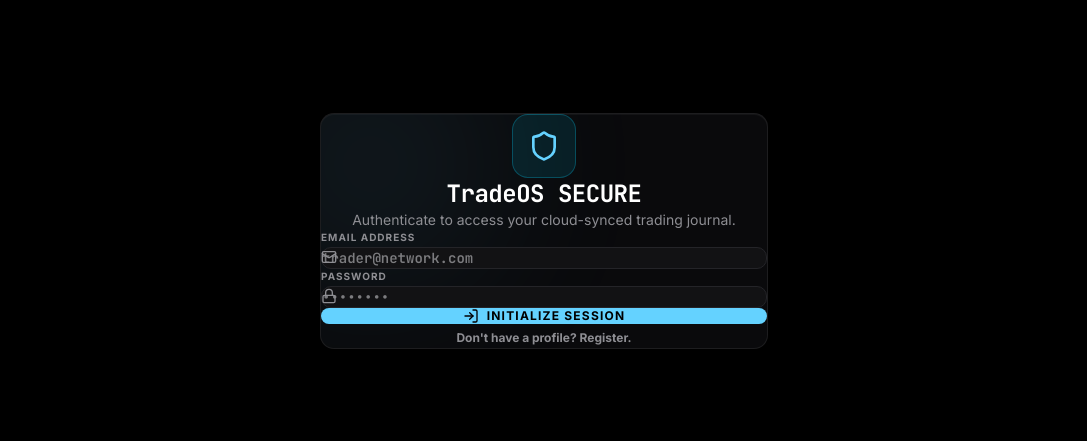
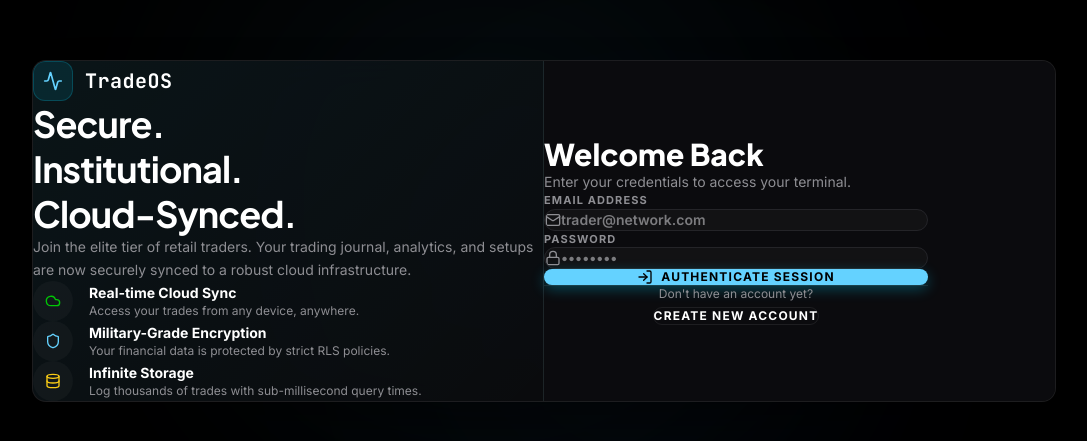
Before and after one commit to hputta23/trading-journal-app, a React (Vite) app: page / in a window 1280 px wide. Shown: the part 169-610 px from the top of the page, without its empty margins (96-1183 px from the left). Built offline with nearby package versions, Linux system fonts and the light colour scheme.

Commit message:
fix: Complete redesign of AuthView to fix overlapping inputs and improve aesthetics

```diff
--- a/src/components/AuthView.jsx
+++ b/src/components/AuthView.jsx
@@ -1,6 +1,6 @@
 import { useState } from 'react';
 import { supabase } from '../utils/supabaseClient';
-import { Shield, Mail, Lock, LogIn, UserPlus } from 'lucide-react';
+import { Shield, Mail, Lock, LogIn, UserPlus, Activity, Cloud, Database } from 'lucide-react';
 
 export default function AuthView() {
   const [isLogin, setIsLogin] = useState(true);
@@ -33,43 +33,96 @@ export default function AuthView() {
   };
 
   return (
-    <div className="min-h-screen w-full flex items-center justify-center p-4 fade-in" style={{ background: 'var(--bg-app)', fontFamily: "'Inter', sans-serif" }}>
-      <div className="glass-panel w-full max-w-md p-8 rounded-2xl relative overflow-hidden" style={{ border: '1px solid var(--border-card)' }}>
+    <div className="min-h-screen w-full flex items-center justify-center p-4 sm:p-8 fade-in" style={{ background: 'var(--bg-app)', fontFamily: "'Inter', sans-serif" }}>
+      {/* Premium ambient glow */}
+      <div style={{ position: 'fixed', top: '20%', left: '30%', width: '400px', height: '400px', background: 'var(--color-cyan)', filter: 'blur(150px)', opacity: 0.1, borderRadius: '50%', zIndex: 0, pointerEvents: 'none' }} />
+      <div style={{ position: 'fixed', bottom: '20%', right: '30%', width: '300px', height: '300px', background: '#3b82f6', filter: 'blur(150px)', opacity: 0.1, borderRadius: '50%', zIndex: 0, pointerEvents: 'none' }} />
 
-        {/* Decorative background glow */}
-        <div style={{ position: 'absolute', top: '-50px', left: '-50px', width: '200px', height: '200px', background: 'var(--color-cyan)', filter: 'blur(100px)', opacity: 0.15, borderRadius: '50%', zIndex: 0 }} />
+      <div className="w-full max-w-5xl flex flex-col md:flex-row rounded-3xl overflow-hidden relative z-10 glass-panel" style={{ border: '1px solid var(--border-card)', boxShadow: '0 25px 50px -12px rgba(0, 0, 0, 0.5)' }}>
 
-        <div className="relative z-10">
-          <div className="flex justify-center mb-6">
-            <div className="w-16 h-16 rounded-2xl flex items-center justify-center" style={{ background: 'rgba(0, 212, 255, 0.1)', border: '1px solid rgba(0, 212, 255, 0.25)' }}>
-              <Shield size={32} style={{ color: 'var(--color-cyan)' }} />
+        {/* Left Side: Branding & Features (Hidden on mobile) */}
+        <div className="hidden md:flex flex-col justify-between w-1/2 p-12 relative overflow-hidden" style={{ background: 'linear-gradient(135deg, rgba(0, 212, 255, 0.05) 0%, rgba(0, 0, 0, 0) 100%)', borderRight: '1px solid var(--border-card)' }}>
+          <div>
+            <div className="flex items-center gap-3 mb-10">
+              <div className="w-10 h-10 rounded-xl flex items-center justify-center" style={{ background: 'rgba(0, 212, 255, 0.1)', border: '1px solid rgba(0, 212, 255, 0.2)' }}>
+                <Activity size={20} style={{ color: 'var(--color-cyan)' }} />
+              </div>
+              <span className="text-xl font-bold font-mono-data tracking-wide" style={{ color: 'var(--text-dark)' }}>TradeOS</span>
+            </div>
+
+            <h2 className="text-4xl font-bold mb-6 leading-tight font-sans tracking-tight" style={{ color: 'var(--text-dark)', fontFamily: "'Plus Jakarta Sans', sans-serif" }}>
+              Secure.<br/>Institutional.<br/>Cloud-Synced.
+            </h2>
+            <p className="text-sm leading-relaxed mb-12" style={{ color: 'var(--text-secondary)' }}>
+              Join the elite tier of retail traders. Your trading journal, analytics, and setups are now securely synced to a robust cloud infrastructure.
+            </p>
+
+            <div className="space-y-6">
+              <div className="flex items-center gap-4">
+                <div className="w-10 h-10 rounded-full flex items-center justify-center" style={{ background: 'rgba(255, 255, 255, 0.03)' }}>
+                  <Cloud size={16} style={{ color: 'var(--text-accent)' }} />
+                </div>
+                <div>
+                  <h3 className="text-sm font-bold" style={{ color: 'var(--text-dark)' }}>Real-time Cloud Sync</h3>
+                  <p className="text-xs" style={{ color: 'var(--text-secondary)' }}>Access your trades from any device, anywhere.</p>
+                </div>
+              </div>
+              <div className="flex items-center gap-4">
+                <div className="w-10 h-10 rounded-full flex items-center justify-center" style={{ background: 'rgba(255, 255, 255, 0.03)' }}>
+                  <Shield size={16} style={{ color: 'var(--color-cyan)' }} />
+                </div>
+                <div>
+                  <h3 className="text-sm font-bold" style={{ color: 'var(--text-dark)' }}>Military-Grade Encryption</h3>
+                  <p className="text-xs" style={{ color: 'var(--text-secondary)' }}>Your financial data is protected by strict RLS policies.</p>
+                </div>
+              </div>
+              <div className="flex items-center gap-4">
+                <div className="w-10 h-10 rounded-full flex items-center justify-center" style={{ background: 'rgba(255, 255, 255, 0.03)' }}>
+                  <Database size={16} style={{ color: '#facc15' }} />
+                </div>
+                <div>
+                  <h3 className="text-sm font-bold" style={{ color: 'var(--text-dark)' }}>Infinite Storage</h3>
+                  <p className="text-xs" style={{ color: 'var(--text-secondary)' }}>Log thousands of trades with sub-millisecond query times.</p>
+                </div>
+              </div>
+            </div>
           </div>
         </div>
 
-          <h1 className="text-center text-2xl font-bold mb-2 font-mono-data" style={{ color: 'var(--text-dark)', letterSpacing: '-0.02em' }}>
-            TradeOS SECURE
+        {/* Right Side: Auth Form */}
+        <div className="w-full md:w-1/2 p-8 sm:p-12 flex flex-col justify-center" style={{ background: 'var(--bg-card)' }}>
+          <div className="max-w-sm w-full mx-auto">
+            <div className="flex items-center justify-center gap-3 mb-8 md:hidden">
+              <div className="w-10 h-10 rounded-xl flex items-center justify-center" style={{ background: 'rgba(0, 212, 255, 0.1)', border: '1px solid rgba(0, 212, 255, 0.2)' }}>
+                <Shield size={20} style={{ color: 'var(--color-cyan)' }} />
+              </div>
+              <span className="text-xl font-bold font-mono-data tracking-wide" style={{ color: 'var(--text-dark)' }}>TradeOS</span>
+            </div>
+
+            <h1 className="text-2xl sm:text-3xl font-extrabold mb-2" style={{ color: 'var(--text-dark)', fontFamily: "'Plus Jakarta Sans', sans-serif" }}>
+              {isLogin ? 'Welcome Back' : 'Create Account'}
             </h1>
-          <p className="text-center text-sm mb-8" style={{ color: 'var(--text-secondary)' }}>
-            {isLogin ? 'Authenticate to access your cloud-synced trading journal.' : 'Create a secure profile to backup your trades to the cloud.'}
+            <p className="text-sm mb-8" style={{ color: 'var(--text-secondary)' }}>
+              {isLogin ? 'Enter your credentials to access your terminal.' : 'Register a new cloud profile to begin journaling.'}
             </p>
 
             {error && (
-            <div className="mb-6 p-4 rounded-xl text-xs font-bold font-mono-data" style={{ background: 'rgba(255, 59, 92, 0.1)', color: 'var(--color-loss)', border: '1px solid rgba(255, 59, 92, 0.3)' }}>
-              ERROR: {error}
+              <div className="mb-6 p-4 rounded-xl text-xs font-bold flex items-center gap-2" style={{ background: 'rgba(255, 59, 92, 0.1)', color: 'var(--color-loss)', border: '1px solid rgba(255, 59, 92, 0.2)' }}>
+                <Shield size={14} /> {error}
               </div>
             )}
 
             {message && (
-            <div className="mb-6 p-4 rounded-xl text-xs font-bold font-mono-data" style={{ background: 'rgba(0, 255, 136, 0.1)', color: 'var(--color-profit)', border: '1px solid rgba(0, 255, 136, 0.3)' }}>
-              {message}
+              <div className="mb-6 p-4 rounded-xl text-xs font-bold flex items-center gap-2" style={{ background: 'rgba(0, 255, 136, 0.1)', color: 'var(--color-profit)', border: '1px solid rgba(0, 255, 136, 0.2)' }}>
+                <Shield size={14} /> {message}
               </div>
             )}
 
-          <form onSubmit={handleAuth} className="space-y-4">
+            <form onSubmit={handleAuth} className="space-y-5">
               <div>
-              <label className="block text-[10px] uppercase font-bold tracking-widest mb-1.5" style={{ color: 'var(--text-secondary)' }}>Email Address</label>
-              <div className="relative">
-                <div className="absolute inset-y-0 left-0 pl-4 flex items-center pointer-events-none">
+                <label className="block text-[11px] uppercase font-bold tracking-widest mb-2" style={{ color: 'var(--text-secondary)' }}>Email Address</label>
+                <div className="flex items-center rounded-xl overflow-hidden transition-all focus-within:ring-2 focus-within:ring-[var(--color-cyan)]" style={{ background: 'var(--bg-input)', border: '1px solid var(--border-input)' }}>
+                  <div className="pl-4 pr-3 flex items-center justify-center">
                     <Mail size={16} style={{ color: 'var(--text-secondary)' }} />
                   </div>
                   <input
@@ -77,17 +130,17 @@ export default function AuthView() {
                     required
                     value={email}
                     onChange={(e) => setEmail(e.target.value)}
-                  className="w-full pl-11 pr-4 py-3.5 rounded-xl text-sm font-mono-data font-semibold outline-none transition-all"
-                  style={{ background: 'var(--bg-input)', border: '1px solid var(--border-input)', color: 'var(--text-input)' }}
+                    className="w-full py-4 pr-4 bg-transparent text-sm font-semibold outline-none"
+                    style={{ color: 'var(--text-primary)', fontFamily: "'Inter', sans-serif" }}
                     placeholder="trader@network.com"
                   />
                 </div>
               </div>
 
               <div>
-              <label className="block text-[10px] uppercase font-bold tracking-widest mb-1.5" style={{ color: 'var(--text-secondary)' }}>Password</label>
-              <div className="relative">
-                <div className="absolute inset-y-0 left-0 pl-4 flex items-center pointer-events-none">
+                <label className="block text-[11px] uppercase font-bold tracking-widest mb-2" style={{ color: 'var(--text-secondary)' }}>Password</label>
+                <div className="flex items-center rounded-xl overflow-hidden transition-all focus-within:ring-2 focus-within:ring-[var(--color-cyan)]" style={{ background: 'var(--bg-input)', border: '1px solid var(--border-input)' }}>
+                  <div className="pl-4 pr-3 flex items-center justify-center">
                     <Lock size={16} style={{ color: 'var(--text-secondary)' }} />
                   </div>
                   <input
@@ -95,8 +148,8 @@ export default function AuthView() {
                     required
                     value={password}
                     onChange={(e) => setPassword(e.target.value)}
-                  className="w-full pl-11 pr-4 py-3.5 rounded-xl text-sm font-mono-data font-semibold outline-none transition-all"
-                  style={{ background: 'var(--bg-input)', border: '1px solid var(--border-input)', color: 'var(--text-input)' }}
+                    className="w-full py-4 pr-4 bg-transparent text-sm font-semibold outline-none"
+                    style={{ color: 'var(--text-primary)', fontFamily: "'Inter', sans-serif" }}
                     placeholder="••••••••"
                   />
                 </div>
@@ -105,30 +158,48 @@ export default function AuthView() {
               <button
                 type="submit"
                 disabled={loading}
-              className="w-full mt-6 py-4 rounded-xl text-xs font-bold uppercase tracking-widest flex items-center justify-center gap-2 transition-all hover:opacity-90 disabled:opacity-50"
-              style={{ background: 'var(--color-cyan)', color: '#000', border: 'none', cursor: loading ? 'not-allowed' : 'pointer' }}
+                className="w-full mt-8 py-4 rounded-xl text-xs font-bold uppercase tracking-widest flex items-center justify-center gap-2 transition-all"
+                style={{
+                  background: 'var(--color-cyan)',
+                  color: '#000',
+                  border: 'none',
+                  cursor: loading ? 'not-allowed' : 'pointer',
+                  opacity: loading ? 0.7 : 1,
+                  boxShadow: '0 4px 14px rgba(0, 212, 255, 0.3)'
+                }}
+                onMouseEnter={e => { if(!loading) e.currentTarget.style.transform = 'translateY(-1px)'; }}
+                onMouseLeave={e => { if(!loading) e.currentTarget.style.transform = 'translateY(0)'; }}
               >
                 {loading ? (
-                'Processing...'
+                  'Processing Request...'
                 ) : isLogin ? (
-                <><LogIn size={16} /> INITIALIZE SESSION</>
+                  <><LogIn size={16} /> Authenticate Session</>
                 ) : (
-                <><UserPlus size={16} /> REGISTER CLOUD PROFILE</>
+                  <><UserPlus size={16} /> Register Profile</>
                 )}
               </button>
             </form>
 
-          <div className="mt-6 text-center">
+            <div className="mt-8 pt-8 border-t text-center" style={{ borderColor: 'var(--border-card)' }}>
+              <p className="text-xs text-[var(--text-secondary)] mb-3">
+                {isLogin ? "Don't have an account yet?" : "Already have a cloud profile?"}
+              </p>
               <button
                 type="button"
                 onClick={() => { setIsLogin(!isLogin); setError(null); setMessage(null); }}
-              className="text-xs font-bold transition-colors cursor-pointer"
-              style={{ color: 'var(--text-secondary)', background: 'none', border: 'none' }}
-              onMouseEnter={(e) => e.target.style.color = 'var(--color-cyan)'}
-              onMouseLeave={(e) => e.target.style.color = 'var(--text-secondary)'}
+                className="text-xs font-bold uppercase tracking-widest transition-colors cursor-pointer px-4 py-2 rounded-lg border"
+                style={{
+                  color: 'var(--text-dark)',
+                  background: 'transparent',
+                  borderColor: 'var(--border-card)'
+                }}
+                onMouseEnter={(e) => { e.currentTarget.style.borderColor = 'var(--text-secondary)'; }}
+                onMouseLeave={(e) => { e.currentTarget.style.borderColor = 'var(--border-card)'; }}
               >
-              {isLogin ? "Don't have a profile? Register." : "Already registered? Login."}
+                {isLogin ? "Create New Account" : "Log In Instead"}
               </button>
+            </div>
+
           </div>
         </div>
       </div>
```
Lines whose indentation alone changed are shown as unchanged.
